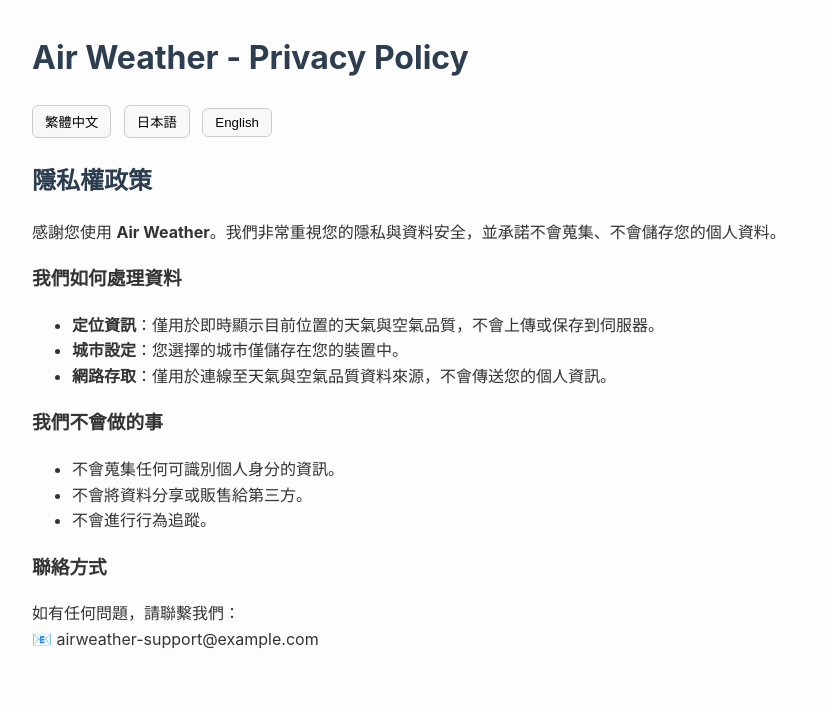
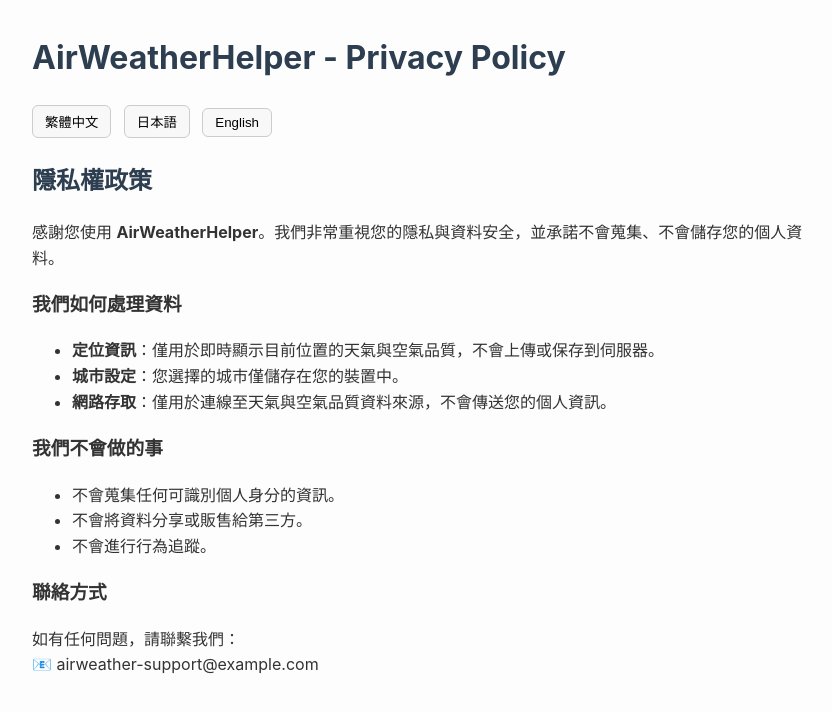
Before and after one commit to Ezio1983/airweather-privacy, a plain HTML site: page index.html in a window 1280 px wide. Shown: the whole page, without its empty margins (208-1040 px from the left). Drawn offline with Linux system fonts and the light colour scheme.

Commit message:
Update index.html

```diff
--- a/index.html
+++ b/index.html
@@ -3,7 +3,7 @@
 <head>
   <meta charset="UTF-8">
   <meta name="viewport" content="width=device-width, initial-scale=1.0">
-  <title>Air Weather - Privacy Policy</title>
+  <title>AirWeatherHelper - Privacy Policy</title>
   <style>
     body {
       font-family: -apple-system, BlinkMacSystemFont, "Segoe UI", Roboto, sans-serif;
@@ -40,7 +40,7 @@
   </style>
 </head>
 <body>
-  <h1>Air Weather - Privacy Policy</h1>
+  <h1>AirWeatherHelper - Privacy Policy</h1>
 
   <div class="lang-btns">
     <button onclick="showLang('zh')">繁體中文</button>
@@ -51,7 +51,7 @@
   <!-- 繁體中文 -->
   <div id="zh" class="section active">
     <h2>隱私權政策</h2>
-    <p>感謝您使用 <b>Air Weather</b>。我們非常重視您的隱私與資料安全，並承諾不會蒐集、不會儲存您的個人資料。</p>
+    <p>感謝您使用 <b>AirWeatherHelper</b>。我們非常重視您的隱私與資料安全，並承諾不會蒐集、不會儲存您的個人資料。</p>
 
     <h3>我們如何處理資料</h3>
     <ul>
@@ -75,7 +75,7 @@
   <!-- 日本語 -->
   <div id="ja" class="section">
     <h2>プライバシーポリシー</h2>
-    <p><b>Air Weather</b> をご利用いただきありがとうございます。当アプリはユーザーのプライバシーとデータ保護を最優先に考え、個人情報を収集・保存することはありません。</p>
+    <p><b>AirWeatherHelper</b> をご利用いただきありがとうございます。当アプリはユーザーのプライバシーとデータ保護を最優先に考え、個人情報を収集・保存することはありません。</p>
 
     <h3>データの取り扱いについて</h3>
     <ul>
@@ -99,7 +99,7 @@
   <!-- English -->
   <div id="en" class="section">
     <h2>Privacy Policy</h2>
-    <p>Thank you for using <b>Air Weather</b>. We highly value your privacy and data security, and we do not collect or store any personal information.</p>
+    <p>Thank you for using <b>AirWeatherHelper</b>. We highly value your privacy and data security, and we do not collect or store any personal information.</p>
 
     <h3>How We Handle Data</h3>
     <ul>
```
